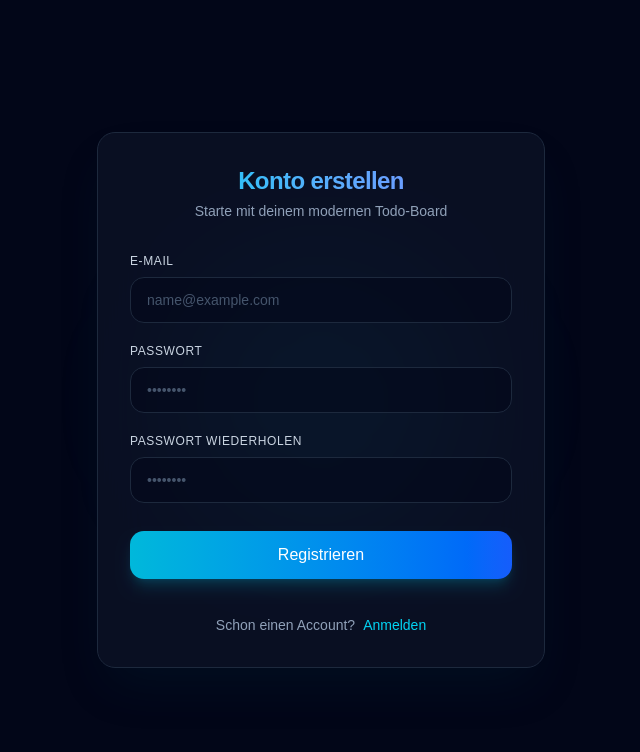
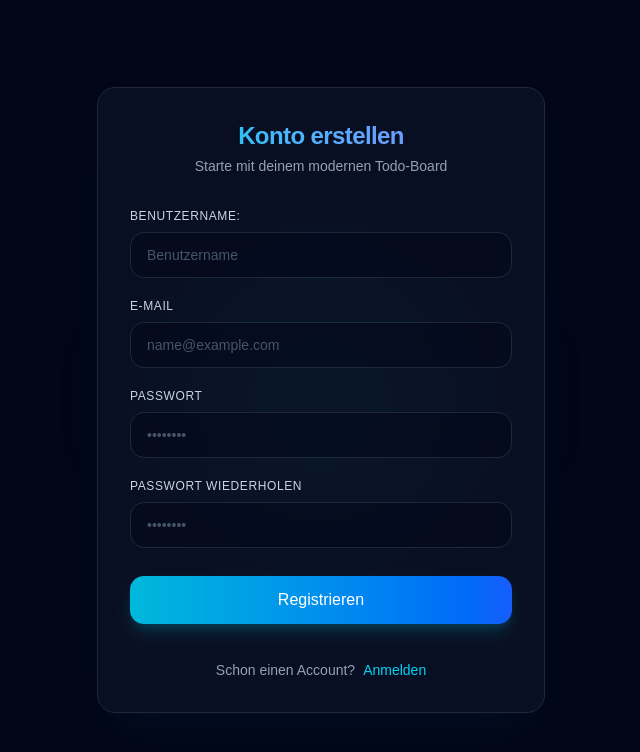
Before and after one commit to kevin-kirchmeer/todo-board-kevin, a React (Vite) app: page /RegisterPage in a window 1280 px wide. Shown: the top 752 px of the page, without its empty margins (319-959 px from the left). Built offline with nearby package versions, Linux system fonts and the light colour scheme; no server answers.

Commit message:
NEW: Register and saved profile name

```diff
--- a/src/App.jsx
+++ b/src/App.jsx
@@ -8,7 +8,7 @@ import { logout } from "./services/auth";
 export default function App() {
   const user = useUser();
 
-  if(!user) {
+  if (!user) {
     return (
       <div>
         <Routes>
@@ -16,19 +16,27 @@ export default function App() {
           <Route path="/" element={<LogInPage user={user} />} />
         </Routes>
       </div>
-
     );
   }
 
   return (
     <div className="min-h-screen bg-slate-950 text-slate-100 p-8 flex flex-col items-center">
+
+      <p className="text-sm text-slate-400 mt-1">
+        Willkommen zurück,
+        <span className="text-cyan-400">
+          {user.user_metadata?.display_name || user.email}
+        </span>
+        !
+      </p>
+
       <div className="w-full max-w-4xl flex justify-between items-center bg-slate-900/60 backdrop-blur-xl border border-slate-800 p-6 rounded-2xl shadow-xl mb-8">
         <div>
           <h1 className="text-xl font-bold bg-linear-to-r from-cyan-400 to-indigo-400 bg-clip-text text-transparent">
             Todo-Board
           </h1>
           <p className="text-sm text-slate-400 mt-1">
-            Angemeldet als <span className="text-cyan-400">{user.email}</span>
+            Herzlich Willkommen <span className="text-cyan-400">User.123</span>
           </p>
         </div>
         <button
--- a/src/components/RegisterPage.jsx
+++ b/src/components/RegisterPage.jsx
@@ -6,6 +6,7 @@ export default function RegisterPage() {
   const [email, setEmail] = useState("");
   const [password, setPassword] = useState("");
   const [confirmPassword, setConfirmPassword] = useState("");
+  const [displayName, setDisplayName] = useState("");
   const [error, setError] = useState(null);
 
   async function handleSubmit(e) {
@@ -18,7 +19,7 @@ export default function RegisterPage() {
     }
 
     try {
-      await register(email, password);
+      await register(email, password, displayName);
     } catch (err) {
       setError(err.message);
     }
@@ -38,6 +39,21 @@ export default function RegisterPage() {
         </div>
 
         <form onSubmit={handleSubmit} className="flex flex-col gap-5">
+          <div className="flex flex-col gap-2">
+            <label htmlFor="email" className="text-xs font-medium uppercase tracking-wider text-slate-300">
+              Benutzername:
+            </label>
+            <input
+              type="name"
+              id="name"
+              required
+              value={displayName}
+              className="px-4 py-3 rounded-xl bg-slate-950/50 border border-slate-800 text-slate-100 placeholder-slate-600 focus:outline-none focus:border-cyan-500 focus:ring-1 focus:ring-cyan-500 transition-all text-sm"
+              placeholder="Benutzername"
+              onChange={(e) => setDisplayName(e.target.value)}
+            />
+          </div>
+
           <div className="flex flex-col gap-2">
             <label htmlFor="email" className="text-xs font-medium uppercase tracking-wider text-slate-300">
               E-Mail
--- a/src/services/auth.js
+++ b/src/services/auth.js
@@ -2,17 +2,22 @@ import { createClient } from "../lib/supabase";
 
 const supabase = createClient();
 
-export async function register(email, password){
-    const { error } = await supabase.auth.signUp({ email, password });
-    if (error ) throw new Error(error.message);
+export async function register(email, password, displayName) {
+  const { error } = await supabase.auth.signUp({
+    email,
+    password,
+    options: { data: { display_name: displayName } },
+  });
+
+  if (error) throw new Error(error.message);
 }
 
 export async function login(email, password) {
-    const { error } = await supabase.auth.signInWithPassword({ email, password });
-    if (error) throw new Error(error.message);
+  const { error } = await supabase.auth.signInWithPassword({ email, password });
+  if (error) throw new Error(error.message);
 }
 
 export async function logout() {
-    const { error } = await supabase.auth.signOut();
-    if (error) throw new Error(error.message);
+  const { error } = await supabase.auth.signOut();
+  if (error) throw new Error(error.message);
 }
```
Lines whose indentation alone changed are shown as unchanged.
